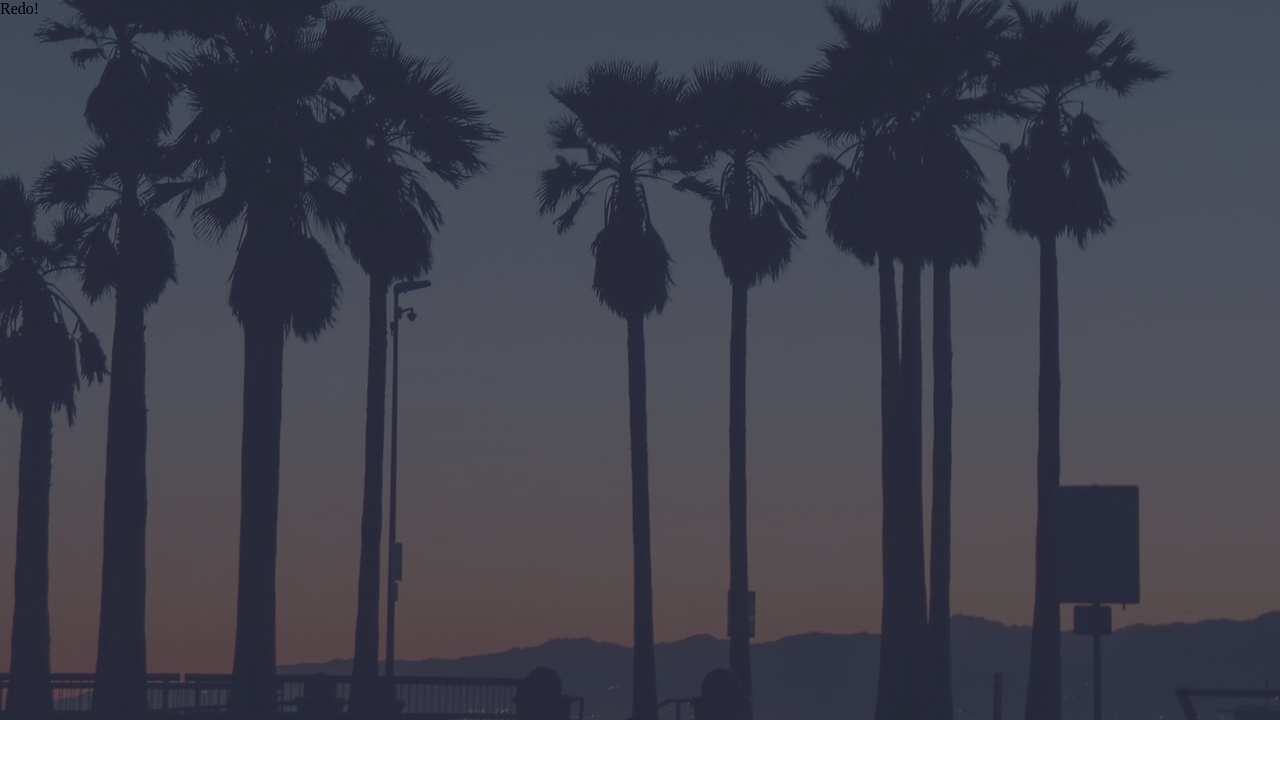
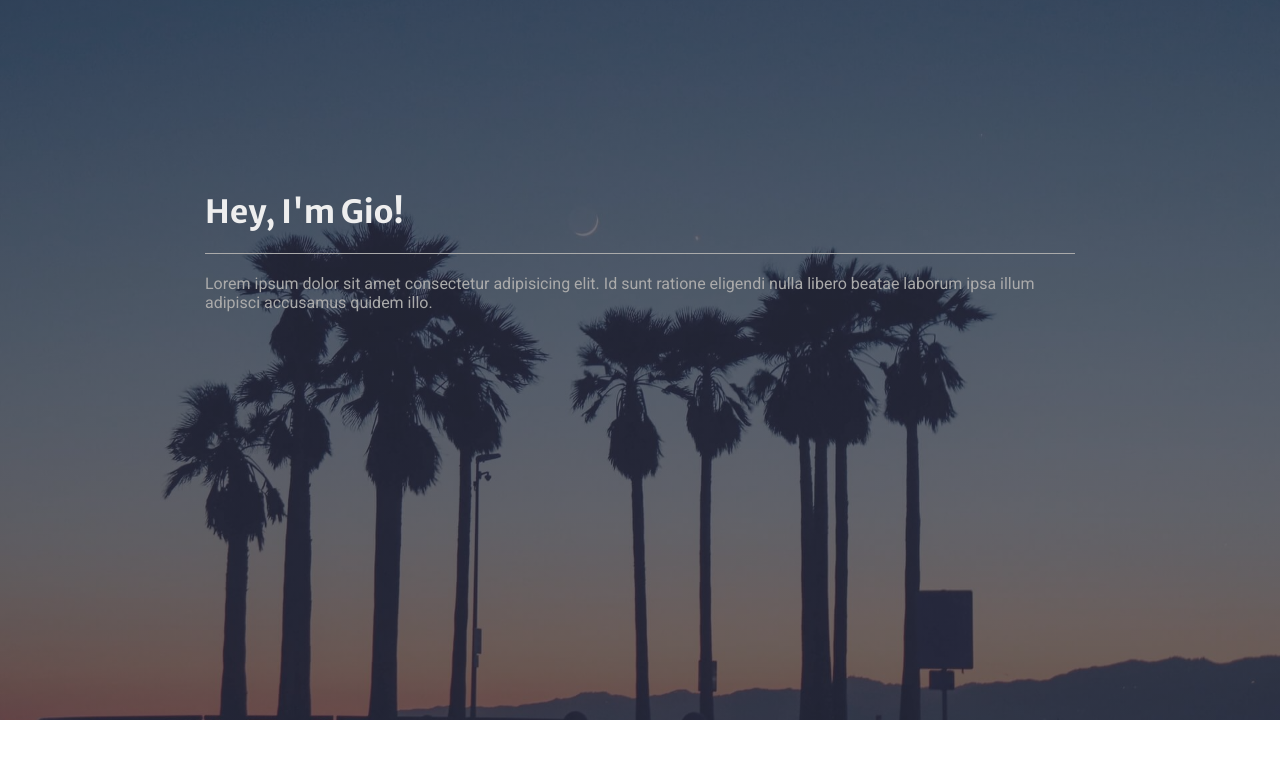
Before and after one commit to its-gio/its-gio.github.io, a React (Create React App) app: page / in a window 1280 px wide. Shown: the top 758 px of the page. Built offline with nearby package versions, Linux system fonts and the light colour scheme.

Commit message:
Added google fonts and banner with layout.

```diff
--- a/src/App.jsx
+++ b/src/App.jsx
@@ -1,8 +1,13 @@
 import React from "react";
 import "./App.scss";
+import Banner from "./components/Banner";
 
 function App() {
-  return <div id="banner">Redo!</div>;
+  return (
+    <>
+      <Banner />
+    </>
+  );
 }
 
 export default App;
--- a/src/App.scss
+++ b/src/App.scss
@@ -1,18 +1,22 @@
+// #45558d
+@import "./styles/Banner.scss";
+@import url("https://fonts.googleapis.com/css2?family=Merriweather+Sans:wght@700&family=Roboto&display=swap");
+
 * {
   box-sizing: border-box;
   margin: 0;
   padding: 0;
+  font-family: "Roboto", sans-serif;
+  color: #aaa;
 }
 
-#banner {
-  height: 90vh;
-  background-image: linear-gradient(
-      to top,
-      rgba(46, 49, 65, 0.8),
-      rgba(46, 49, 65, 0.8)
-    ),
-    url(./img/sunset.jpg);
-  background-repeat: no-repeat;
-  background-attachment: fixed;
-  background-position: bottom center;
+h1,
+h2,
+h3,
+h4,
+h4,
+h5,
+h6 {
+  font-family: "Merriweather Sans", sans-serif;
+  color: #eee;
 }
--- /dev/null
+++ b/src/components/Banner.jsx
@@ -0,0 +1,18 @@
+import React from "react";
+
+function Banner() {
+  return (
+    <div className="banner">
+      <div className="banner--inner">
+        <h1 className="banner--inner__intro">Hey, I'm Gio!</h1>
+        <p className="banner--inner__tagline">
+          Lorem ipsum dolor sit amet consectetur adipisicing elit. Id sunt
+          ratione eligendi nulla libero beatae laborum ipsa illum adipisci
+          accusamus quidem illo.
+        </p>
+      </div>
+    </div>
+  );
+}
+
+export default Banner;
--- /dev/null
+++ b/src/styles/Banner.scss
@@ -0,0 +1,42 @@
+$hr-space: 20px;
+
+.banner {
+  position: relative;
+  height: 90vh;
+  background-image: linear-gradient(
+      to top,
+      rgba(46, 49, 65, 0.7),
+      rgba(46, 49, 65, 0.7)
+    ),
+    url(../img/sunset.jpg);
+  background-repeat: no-repeat;
+  background-attachment: fixed;
+  background-position: bottom center;
+  background-size: cover;
+
+  &--inner {
+    position: absolute;
+    max-width: 900px;
+    width: 100%;
+    padding: 10px 15px;
+    top: 35%;
+    left: 50%;
+    transform: translate(-50%, -50%);
+
+    &__intro {
+      &::after {
+        content: " ";
+        display: block;
+        max-width: 900px;
+        width: 100%;
+        height: 1px;
+        border-bottom: 1px solid #aaa;
+        padding-top: $hr-space;
+      }
+    }
+
+    &__tagline {
+      padding-top: $hr-space;
+    }
+  }
+}
```
